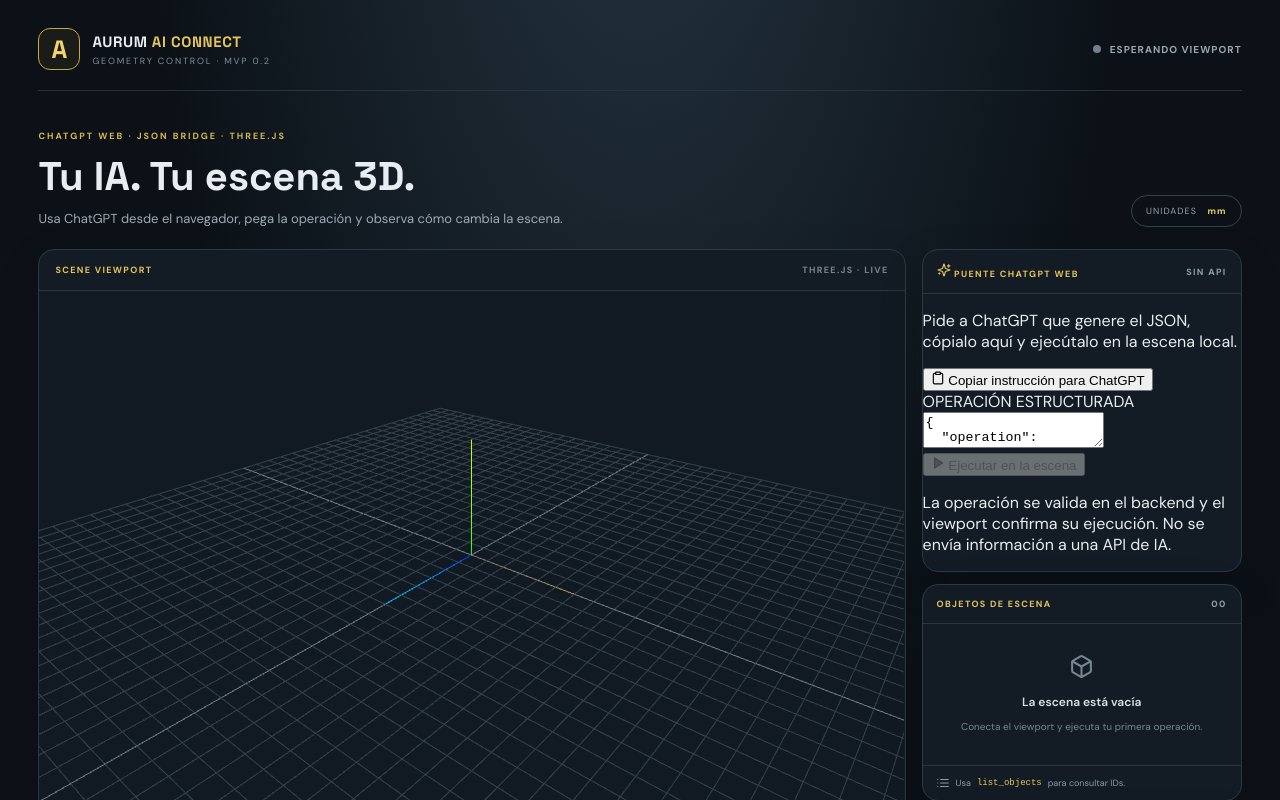
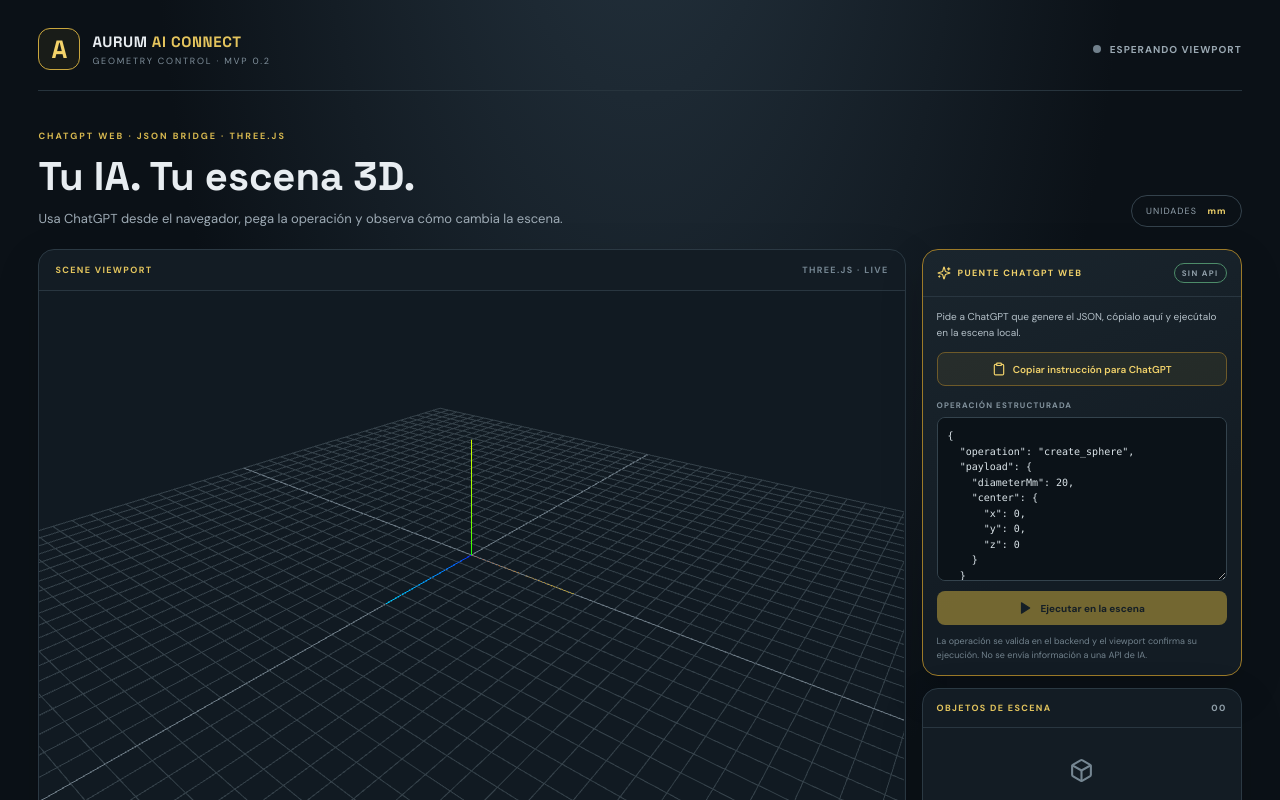
Before and after one commit to Midex09021993/aurum-conect-build, a React (Vite) app in the folder ai-connect-mvp/apps/web/: page / in a window 1280 px wide. Shown: the top 800 px of the page. Built offline with nearby package versions, Linux system fonts and the light colour scheme; no server answers.

Commit message:
style(ai-connect): add compact ChatGPT JSON bridge panel

```diff
--- a/ai-connect-mvp/apps/web/src/style.css
+++ b/ai-connect-mvp/apps/web/src/style.css
@@ -11,3 +11,20 @@
 .side-panel{display:grid;gap:12px}.card-title{padding:13px 14px}.card-title span:last-child{color:#91a0aa}.empty{padding:30px 18px;text-align:center;color:#758692}.empty p{margin:10px 0 4px;color:#d9e0e5;font-size:12px;font-weight:600}.empty small{font-size:10px;line-height:1.5}.object-list{padding:8px}.object-row{display:flex;gap:10px;padding:10px;border-bottom:1px solid #26333c}.object-row:last-child{border:0}.object-icon{display:grid;place-items:center;width:32px;height:32px;border-radius:9px;background:#d2ad3b18;color:#e5c65b}.object-row b,.object-row small{display:block}.object-row b{font-size:11px}.object-row small{margin-top:3px;color:#9aa8b2;font-size:9px}.object-row .muted-id{color:#657681;font-family:monospace}.hint{display:flex;align-items:center;gap:6px;padding:10px 13px;border-top:1px solid #293640;color:#8a99a4;font-size:9px}.hint code{color:#e5c65b}.tool-row{display:flex;align-items:center;gap:9px;padding:9px 14px;color:#b6c1c9;font:10px monospace;border-bottom:1px solid #26333c}.tool-row:last-child{border:0}.tool-row svg{color:#d5b64e}.activity-list{padding:8px 14px}.activity-list p{margin:0;padding:8px 0;border-bottom:1px solid #26333c;color:#9eabb5;font-size:10px;line-height:1.45}.activity-list p:last-child{border:0}footer{padding:18px 0 0;color:#657681;text-align:center;font-size:9px;letter-spacing:.12em}
 @media(max-width:900px){.workspace{grid-template-columns:1fr}.side-panel{grid-template-columns:repeat(2,minmax(0,1fr))}.side-panel .card:last-child{grid-column:1/-1}.viewport{height:55vh}}
 @media(max-width:560px){.intro{align-items:start;gap:12px;flex-direction:column}.side-panel{grid-template-columns:1fr}.side-panel .card:last-child{grid-column:auto}.viewport{min-height:330px;height:48vh}.status{font-size:8px}.brand strong{font-size:12px}}
+
+.bridge-card{border-color:#9c7a28;background:linear-gradient(155deg,#1a252d,#131c24 65%)}
+.bridge-card .card-title{color:#f0d16a;gap:8px}
+.bridge-card .card-title span:first-child{display:flex;align-items:center;gap:7px}
+.free-label{border:1px solid #4d8c69;border-radius:99px;padding:4px 7px;color:#9ad5ad;font-size:8px}
+.bridge-copy{margin:12px 14px;color:#b4c0c8;font-size:10px;line-height:1.55}
+.copy-prompt{display:flex;align-items:center;justify-content:center;gap:7px;width:calc(100% - 28px);margin:0 14px 14px;padding:9px;border:1px solid #6e5a29;border-radius:8px;background:#d4ae3614;color:#f0d16a;font:600 10px 'DM Sans';cursor:pointer}
+.command-label{display:block;margin:0 14px 7px;color:#83939e;font-size:8px;font-weight:700;letter-spacing:.14em}
+.command-editor{display:block;width:calc(100% - 28px);min-height:164px;resize:vertical;margin:0 14px;padding:10px;border:1px solid #34434d;border-radius:8px;outline:none;background:#0b1218;color:#dbe4e9;font:10px/1.55 ui-monospace,SFMono-Regular,Consolas,monospace}
+.command-editor:focus{border-color:#c6a33e}
+.execute-command{display:flex;align-items:center;justify-content:center;gap:8px;width:calc(100% - 28px);margin:10px 14px;padding:10px;border:0;border-radius:8px;background:#e9c343;color:#18232b;font:700 10px 'DM Sans';cursor:pointer}
+.execute-command:disabled{opacity:.45;cursor:not-allowed}
+.command-result{display:flex;align-items:flex-start;gap:7px;margin:0 14px 10px;padding:9px;border-radius:7px;font-size:9px;line-height:1.45}
+.command-result.success{background:#183526;color:#a9e0bb}
+.command-result.error{background:#3b2424;color:#ffc0b7}
+.command-result svg{flex-shrink:0}
+.bridge-note{margin:0 14px 13px;color:#71818c;font-size:9px;line-height:1.5}
```
